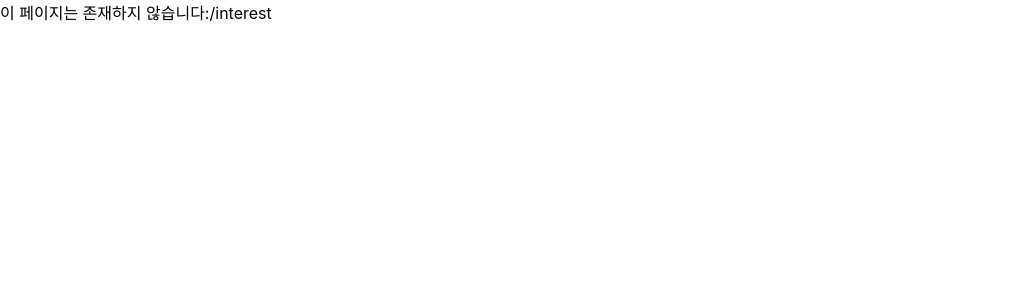
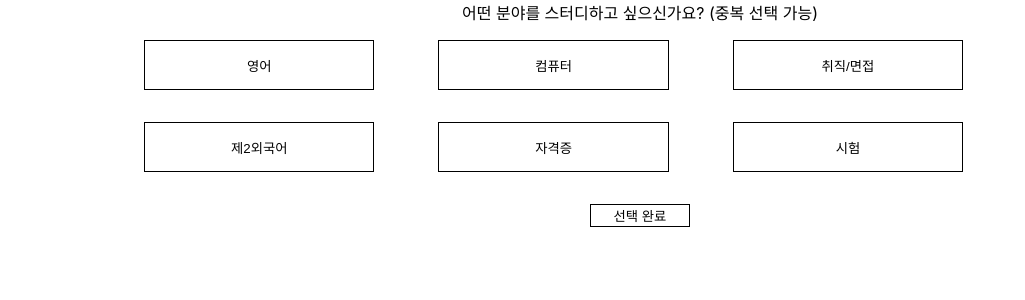
Before and after one commit to cosmic-plannet/plannet-front, a React (Create React App) app: page /interest in a window 1280 px wide. Shown: the top 300 px of the page, without its empty margins (0-1025 px from the left). Built offline with nearby package versions, Linux system fonts and the light colour scheme.

Commit message:
feat: Add interest page

```diff
--- a/src/App.js
+++ b/src/App.js
@@ -2,6 +2,7 @@ import "./App.css";
 import { Route, Switch, BrowserRouter } from "react-router-dom";
 import Main from "./pages/main.js";
 import Login from "./pages/login.js";
+import Interest from "./pages/interest.js";
 
 function App() {
     return (
@@ -9,6 +10,7 @@ function App() {
             <Switch>
                 <Route path="/" component={Main} exact></Route>
                 <Route path="/login" component={Login} exact></Route>
+                <Route path="/interest" component={Interest} exact></Route>
                 <Route render={({ location }) => <div>이 페이지는 존재하지 않습니다:{location.pathname}</div>}></Route>
             </Switch>
         </BrowserRouter>
--- /dev/null
+++ b/src/pages/interest.js
@@ -0,0 +1,77 @@
+import React, { useEffect, useState } from "react";
+import styled from "styled-components";
+import { useDispatch, useSelector } from "react-redux";
+//import { getQuestion, getToday } from "store/box";
+
+const Wrapper = styled.div`
+    width: 100%;
+    height: 100%;
+    display: flex;
+    flex-direction: column;
+    align-items: center;
+`;
+const Logo = styled.img``;
+
+const SubTitle = styled.div``;
+
+const InterestBox = styled.div`
+    display: flex;
+    flex-wrap: wrap;
+    width: 90%;
+    margin-left: 6rem;
+`;
+const Interest = styled.button`
+    border: 1px solid black;
+    width: 20%;
+    background-color: white;
+    margin: 1rem 2rem;
+    height: 50px;
+
+    :hover {
+        background-color: purple;
+    }
+`;
+const CompleteBtn = styled.button`
+    border: 1px solid black;
+    width: 100px;
+    background-color: white;
+    margin-top: 1rem;
+`;
+
+const Login = ({ history }) => {
+    const movePage = (page) => {
+        history.push(`/${page}`);
+    };
+
+    const interests = ["영어", "컴퓨터", "취직/면접", "제2외국어", "자격증", "시험"];
+    let selects = [];
+    const select = (index) => {
+        selects.push(index);
+        // console.log(selects);
+    };
+    const complete = () => {
+        //console.log(selects);
+    };
+
+    return (
+        <Wrapper>
+            <Logo></Logo>
+            <SubTitle>어떤 분야를 스터디하고 싶으신가요? (중복 선택 가능)</SubTitle>
+            <InterestBox>
+                {interests.map((interest, index) => {
+                    return <Interest onClick={() => select(index)}>{interest}</Interest>;
+                })}
+            </InterestBox>
+            <CompleteBtn
+                onClick={() => {
+                    complete();
+                    movePage("");
+                }}
+            >
+                선택 완료
+            </CompleteBtn>
+        </Wrapper>
+    );
+};
+
+export default Login;
--- a/src/pages/login.js
+++ b/src/pages/login.js
@@ -36,7 +36,7 @@ const Login = ({ history }) => {
             <Logo></Logo>
             <Title>나만의 온라인 스터디 플랫폼, PLAN:NET</Title>
             <SubTitle>스터디에 참여하여 팀원들과 PLANET을 멋지게 성장시켜 보세요!</SubTitle>
-            <LoginBtn onClick={() => movePage("")}>구글 로그인</LoginBtn>
+            <LoginBtn onClick={() => movePage("interest")}>구글 로그인</LoginBtn>
         </Wrapper>
     );
 };
```
